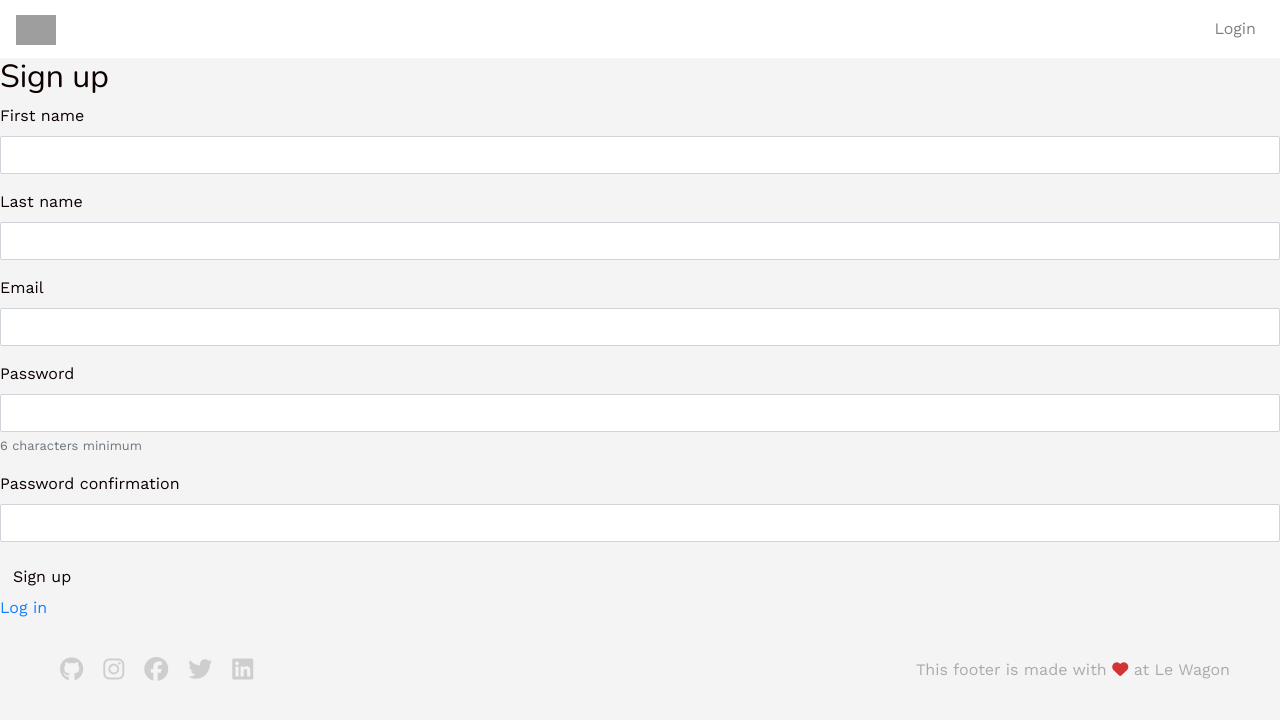
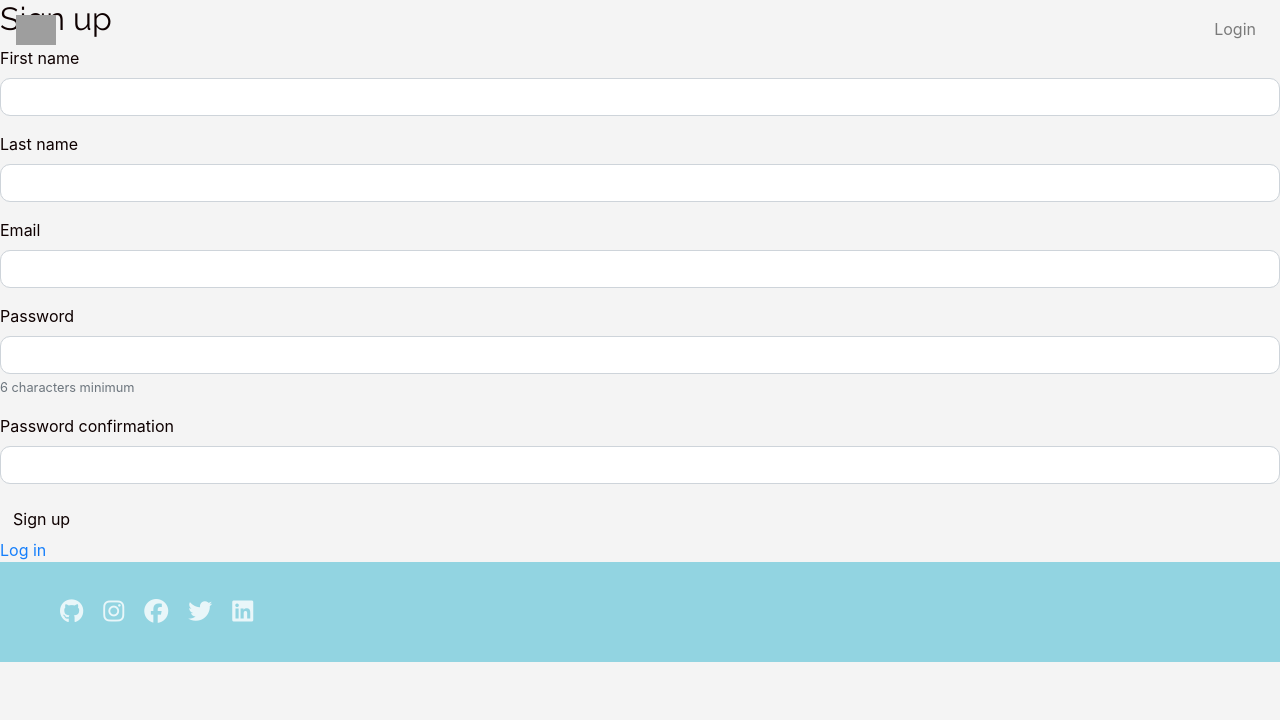
Before and after one commit to 4rte/borrow_app_rails, a Rails app: page /users/sign_up in a window 1280 px wide. Shown: the top 720 px of the page. Run offline with Rails 7, Linux system fonts and the light colour scheme; style sheets or scripts are compiled from the project's sources; some libraries are stand-ins or nearby versions; grey boxes are pictures that could not be loaded.

Commit message:
homepage-front-end-done with font change

```diff
--- a/app/assets/stylesheets/components/_button.scss
+++ b/app/assets/stylesheets/components/_button.scss
@@ -1,5 +1,5 @@
 .btn-ghost {
-  color: #4A4A4A;
+  color: #16ACC8;
   border: 1px solid #4A4A4A;
   padding: 8px 24px;
   border-radius: 50px;
@@ -16,12 +16,12 @@
   color: white;
   padding: 8px 24px;
   border-radius: 4px;
-  background: #1EDD88;
+  background: #16ACC8;
   transition: background 0.3s ease;
 }
 
 .btn-flat:hover {
-  background: #1BCB7F;
+  background: purple;
   color: white;
 }
 
--- a/app/assets/stylesheets/components/_footer.scss
+++ b/app/assets/stylesheets/components/_footer.scss
@@ -1,25 +1,27 @@
 .footer {
-  background: #F4F4F4;
+  background: #16ACC870;
   display: flex;
   align-items: center;
   justify-content: space-between;
   height: 100px;
   padding: 0px 50px;
-  color: rgba(0,0,0,0.3);
+  color: black;
+  text-align: center;
 }
 .footer-links {
   display: flex;
   align-items: center;
 }
 .footer-links a {
-  color: black;
-  opacity: 0.15;
+  color: #FFFFFF;
+  opacity: 0.8;
   text-decoration: none;
   font-size: 24px;
   padding: 0px 10px;
 }
 .footer-links a:hover {
   opacity: 1;
+  color: purple;
 }
 .footer .fa-heart {
   color: #D23333;
--- a/app/assets/stylesheets/components/_navbar.scss
+++ b/app/assets/stylesheets/components/_navbar.scss
@@ -1,6 +1,8 @@
 .navbar-lewagon {
   justify-content: space-between;
   background: white;
+  background-color: transparent;
+  transition: 0.5s background-color ease;
 }
 
 .navbar-lewagon .navbar-collapse {
@@ -10,3 +12,7 @@
 .navbar-lewagon .navbar-brand img {
   width: 40px;
 }
+
+.navbar-lewagon-white {
+  background-color: white;
+}
--- a/app/assets/stylesheets/config/_bootstrap_variables.scss
+++ b/app/assets/stylesheets/config/_bootstrap_variables.scss
@@ -4,7 +4,7 @@
 // 3. You can override them below!
 
 // General style
-$font-family-sans-serif:  $body-font;
+$font-family-raleway:  $body-font;
 $headings-font-family:    $headers-font;
 $body-bg:                 $light-gray;
 $font-size-base: 1rem;
@@ -18,7 +18,7 @@ $danger:     $red;
 $warning:    $orange;
 
 // Buttons & inputs' radius
-$border-radius:    2px;
+$border-radius:    10px;
 $border-radius-lg: 2px;
 $border-radius-sm: 2px;
 
--- a/app/assets/stylesheets/config/_fonts.scss
+++ b/app/assets/stylesheets/config/_fonts.scss
@@ -1,16 +1,16 @@
 // Import Google fonts
-@import url('https://fonts.googleapis.com/css?family=Nunito:400,700|Work+Sans:400,700&display=swap');
+@import url('https://fonts.googleapis.com/css2?family=Raleway:400,700&display=swap');
 
 // Define fonts for body and headers
-$body-font: "Work Sans", "Helvetica", "sans-serif";
-$headers-font: "Nunito", "Helvetica", "sans-serif";
+$body-font: 'Raleway', "sans-serif";
+$headers-font: "Raleway";
 
 // To use a font file (.woff) uncomment following lines
 // @font-face {
-//   font-family: "Font Name";
+  // font-family: "'Roboto Mono', monospace";
 //   src: font-url('FontFile.eot');
 //   src: font-url('FontFile.eot?#iefix') format('embedded-opentype'),
 //        font-url('FontFile.woff') format('woff'),
 //        font-url('FontFile.ttf') format('truetype')
 // }
-// $my-font: "Font Name";
+// $my-font: "'Roboto Mono', monospace";
--- a/app/views/layouts/application.html.erb
+++ b/app/views/layouts/application.html.erb
@@ -9,6 +9,9 @@
     <%= stylesheet_link_tag 'application', media: 'all', 'data-turbolinks-track': 'reload' %>
 
     <%= javascript_pack_tag 'application', 'data-turbolinks-track': 'reload', defer: true %>
+
+    <link rel="preconnect" href="https://fonts.gstatic.com">
+    <link href="https://fonts.googleapis.com/css2?family=Raleway&display=swap" rel="stylesheet">
   </head>
 
   <body>
--- a/app/views/shared/_footer.html.erb
+++ b/app/views/shared/_footer.html.erb
@@ -6,7 +6,7 @@
     <a href="#"><i class="fab fa-twitter"></i></a>
     <a href="#"><i class="fab fa-linkedin"></i></a>
   </div>
-  <div class="footer-copyright">
-    This footer is made with <i class="fas fa-heart"></i> at Le Wagon
-  </div>
+  <!-- <div class="footer-copyright">
+    This footer was borrowed with <i class="fas fa-heart"></i> from Le Wagon
+  </div> -->
 </div>
--- a/app/views/shared/_navbar.html.erb
+++ b/app/views/shared/_navbar.html.erb
@@ -1,6 +1,6 @@
-<div class="navbar navbar-expand-sm navbar-light navbar-lewagon">
+<div class="navbar navbar-expand-sm navbar-light navbar-lewagon fixed-top">
   <%= link_to "#", class: "navbar-brand" do %>
-    <%= image_tag "https://raw.githubusercontent.com/lewagon/fullstack-images/master/uikit/logo.png" %>
+    <%= image_tag "https://www.flaticon.com/svg/static/icons/svg/13/13947.svg" %>
     <% end %>
 
   <button class="navbar-toggler" type="button" data-toggle="collapse" data-target="#navbarSupportedContent" aria-controls="navbarSupportedContent" aria-expanded="false" aria-label="Toggle navigation">
```
Also changed, not shown: app/assets/config/environment.js (added, +13 -0 lines), app/assets/stylesheets/components/_banner.scss (+33 -0 lines), app/javascript/components/navbar.js (added, +14 -0 lines), app/javascript/packs/application.js (+11 -2 lines), app/views/pages/home.html.erb (+11 -2 lines), app/views/shared/_banner.html.erb (+11 -4 lines), app/assets/images/logo.png.
